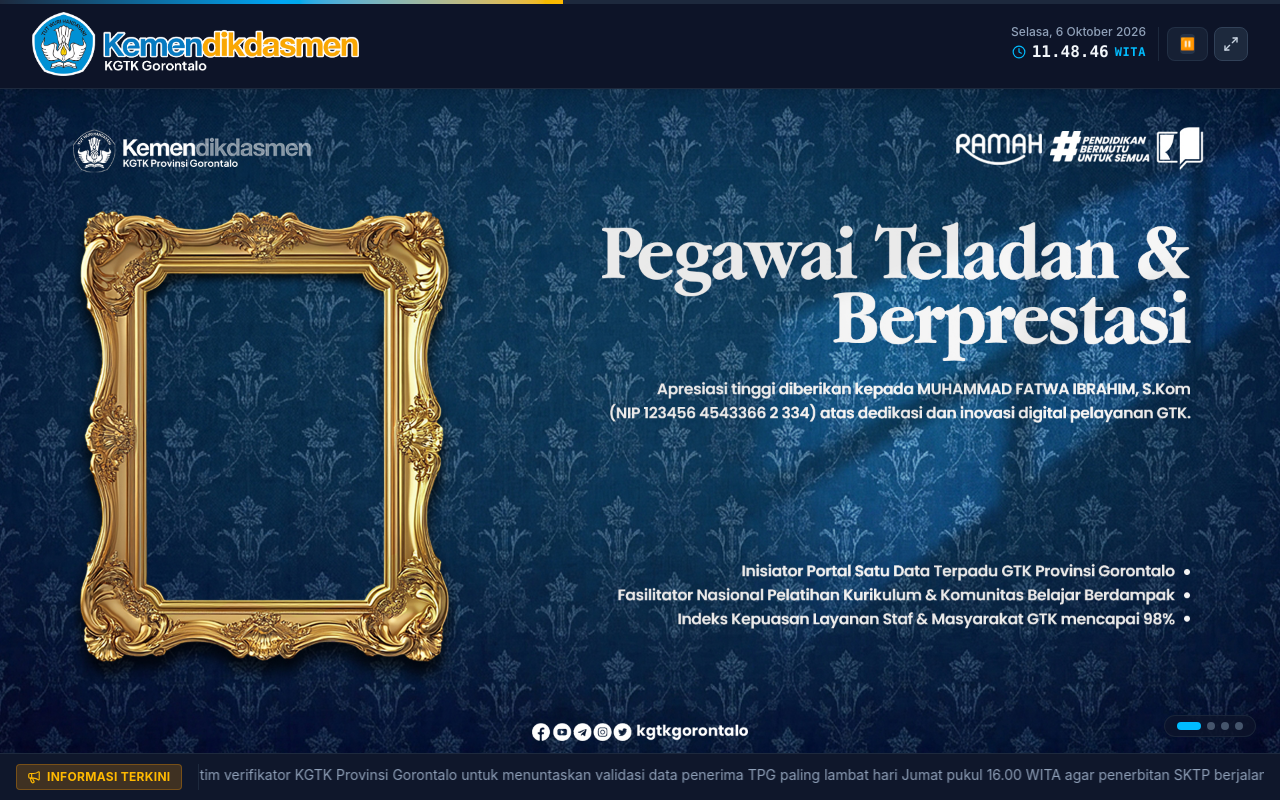
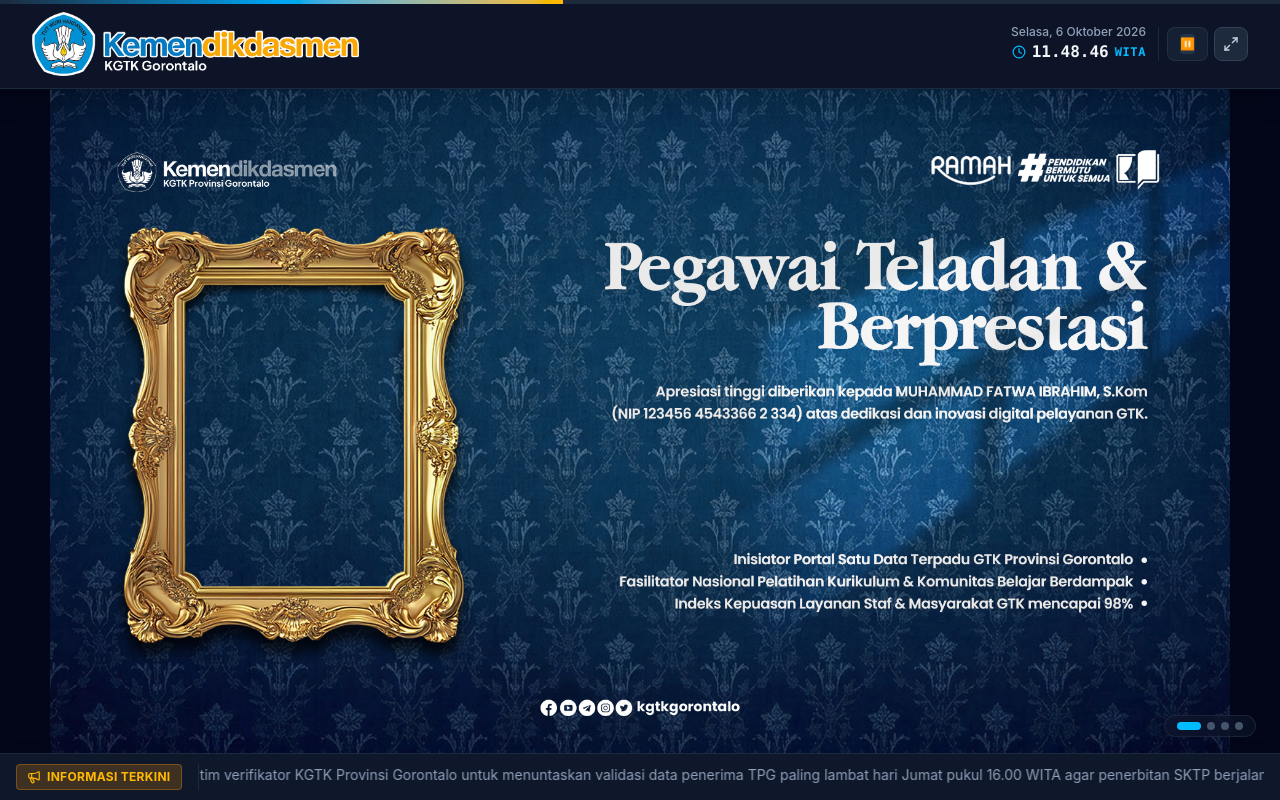
Before and after one commit to siswantoismail/digital-display, a React (Vite) app: page / in a window 1280 px wide. Built offline with nearby package versions, Linux system fonts and the light colour scheme.

Commit message:
megubah mode tampilan

```diff
--- a/src/App.tsx
+++ b/src/App.tsx
@@ -264,7 +264,7 @@ export default function App() {
           <ImageDisplay
             key={currentSlide.data.id}
             item={currentSlide.data}
-            fitMode={mediaFitModes[currentSlide.data.id] ?? "cover"}
+            fitMode={mediaFitModes[currentSlide.data.id] ?? "contain"} // Default mode setiap media adalah "cover" / "contain" Mode Penuh.
             onFitModeChange={(mode) => {
               setMediaFitModes((prev) => ({
                 ...prev,
@@ -279,7 +279,7 @@ export default function App() {
             isPaused={isPaused}
             onTogglePause={() => setIsPaused((p) => !p)}
             onVideoEnded={handleNextSlide}
-            fitMode={mediaFitModes[currentSlide.data.id] ?? "cover"}
+            fitMode={mediaFitModes[currentSlide.data.id] ?? "contain"}
             onFitModeChange={(mode) => {
               setMediaFitModes((prev) => ({
                 ...prev,
```
